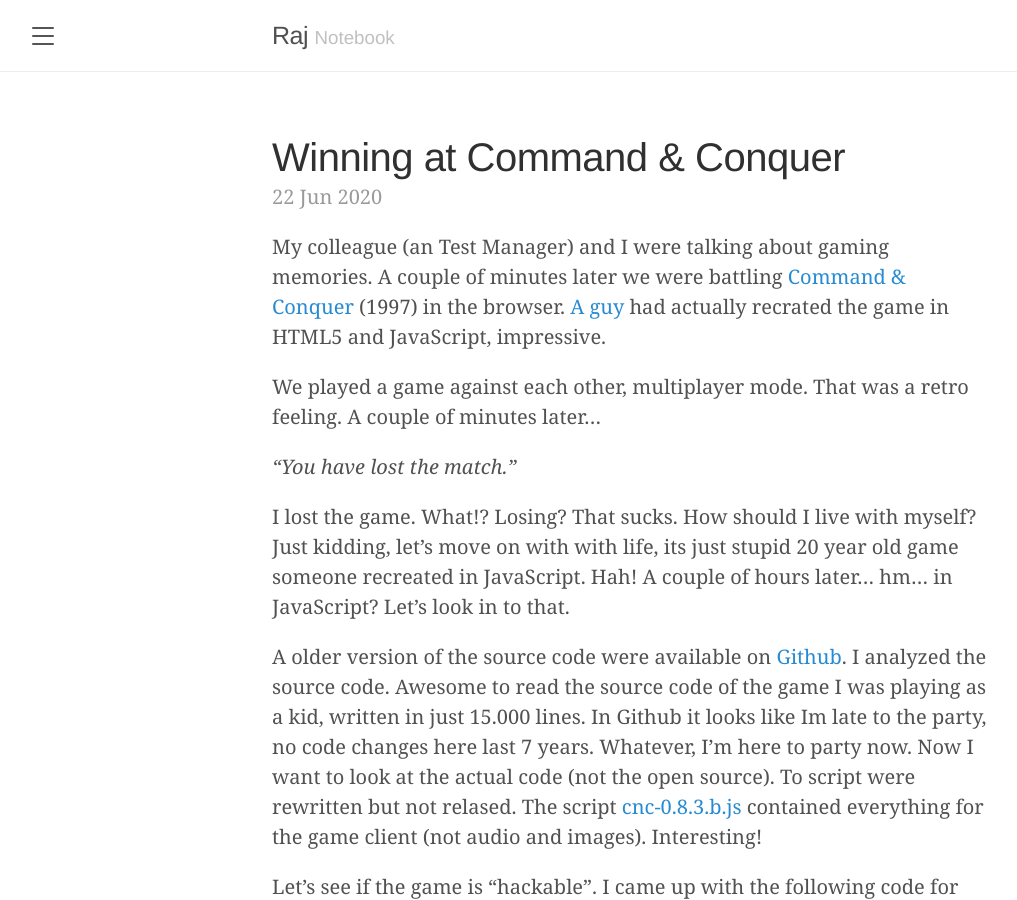
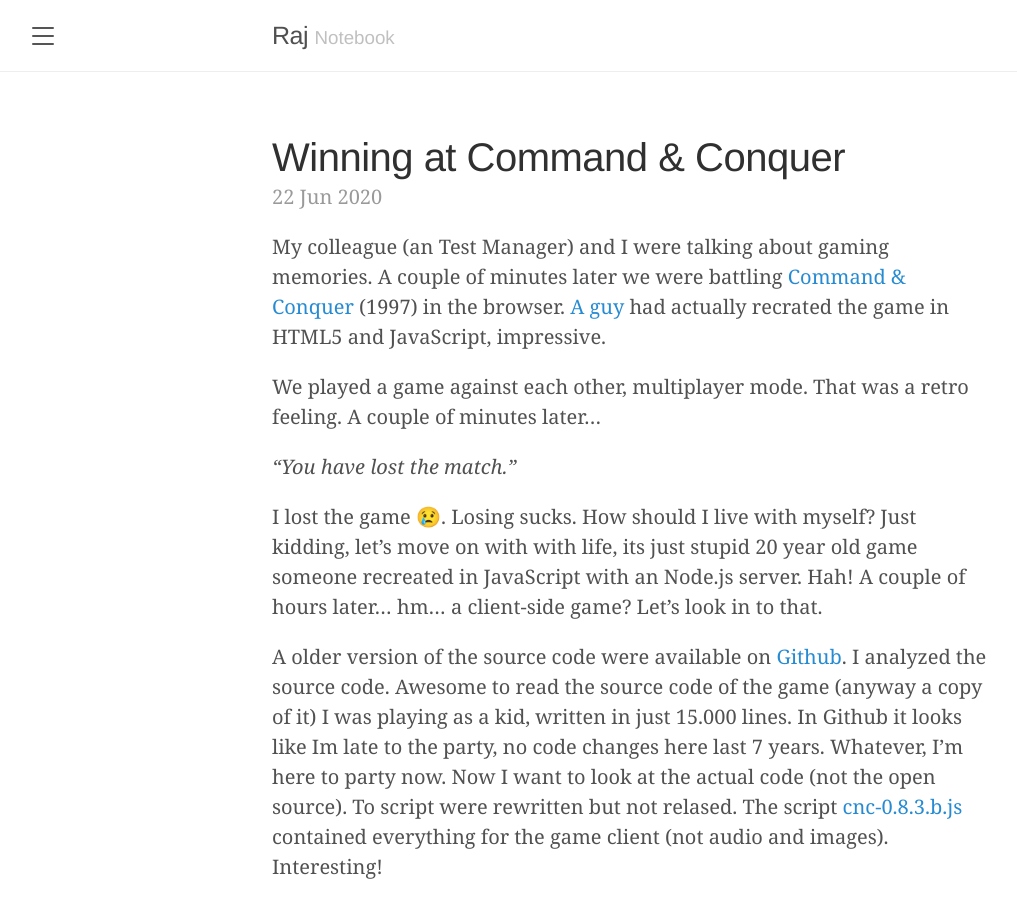
Before and after one commit to zytric/raj, a Jekyll site: the page built from _posts/2020-06-22-hacking-command-conquer.md, in a window 1280 px wide and 900 px high. Shown: the whole window, without its empty margins (8-1025 px from the left). Built offline with Jekyll 4.4.1, drawn with Linux system fonts in a browser that asks for light colours; some web fonts are replaced.

Commit message:
Update 2020-06-22-hacking-command-conquer.md

````diff
--- a/_posts/2020-06-22-hacking-command-conquer.md
+++ b/_posts/2020-06-22-hacking-command-conquer.md
@@ -11,9 +11,9 @@ We played a game against each other, multiplayer mode. That was a retro feeling.
 
 *"You have lost the match."*
 
-I lost the game. What!? Losing? That sucks. How should I live with myself? Just kidding, let's move on with with life, its just stupid 20 year old game someone recreated in JavaScript. Hah! A couple of hours later... hm... in JavaScript? Let's look in to that.
+I lost the game 😢. Losing sucks. How should I live with myself? Just kidding, let's move on with with life, its just stupid 20 year old game someone recreated in JavaScript with an Node.js server. Hah! A couple of hours later... hm... a client-side game? Let's look in to that.
 
-A older version of the source code were available on [Github](https://github.com/adityaravishankar/command-and-conquer). I analyzed the source code. Awesome to read the source code of the game I was playing as a kid, written in just 15.000 lines. In Github it looks like Im late to the party, no code changes here last 7 years. Whatever, I'm here to party now. Now I want to look at the actual code (not the open source). To script were rewritten but not relased. The script [cnc-0.8.3.b.js](https://www.adityaravishankar.com/projects/games/command-and-conquer/release/cnc-0.8.3.b.js) contained everything for the game client (not audio and images). Interesting!
+A older version of the source code were available on [Github](https://github.com/adityaravishankar/command-and-conquer). I analyzed the source code. Awesome to read the source code of the game (anyway a copy of it) I was playing as a kid, written in just 15.000 lines. In Github it looks like Im late to the party, no code changes here last 7 years. Whatever, I'm here to party now. Now I want to look at the actual code (not the open source). To script were rewritten but not relased. The script [cnc-0.8.3.b.js](https://www.adityaravishankar.com/projects/games/command-and-conquer/release/cnc-0.8.3.b.js) contained everything for the game client (not audio and images). Interesting!
 
 Let's see if the game is "hackable". I came up with the following code for not displaying any fog on the map. Chrome console:
 ```javascript
````
